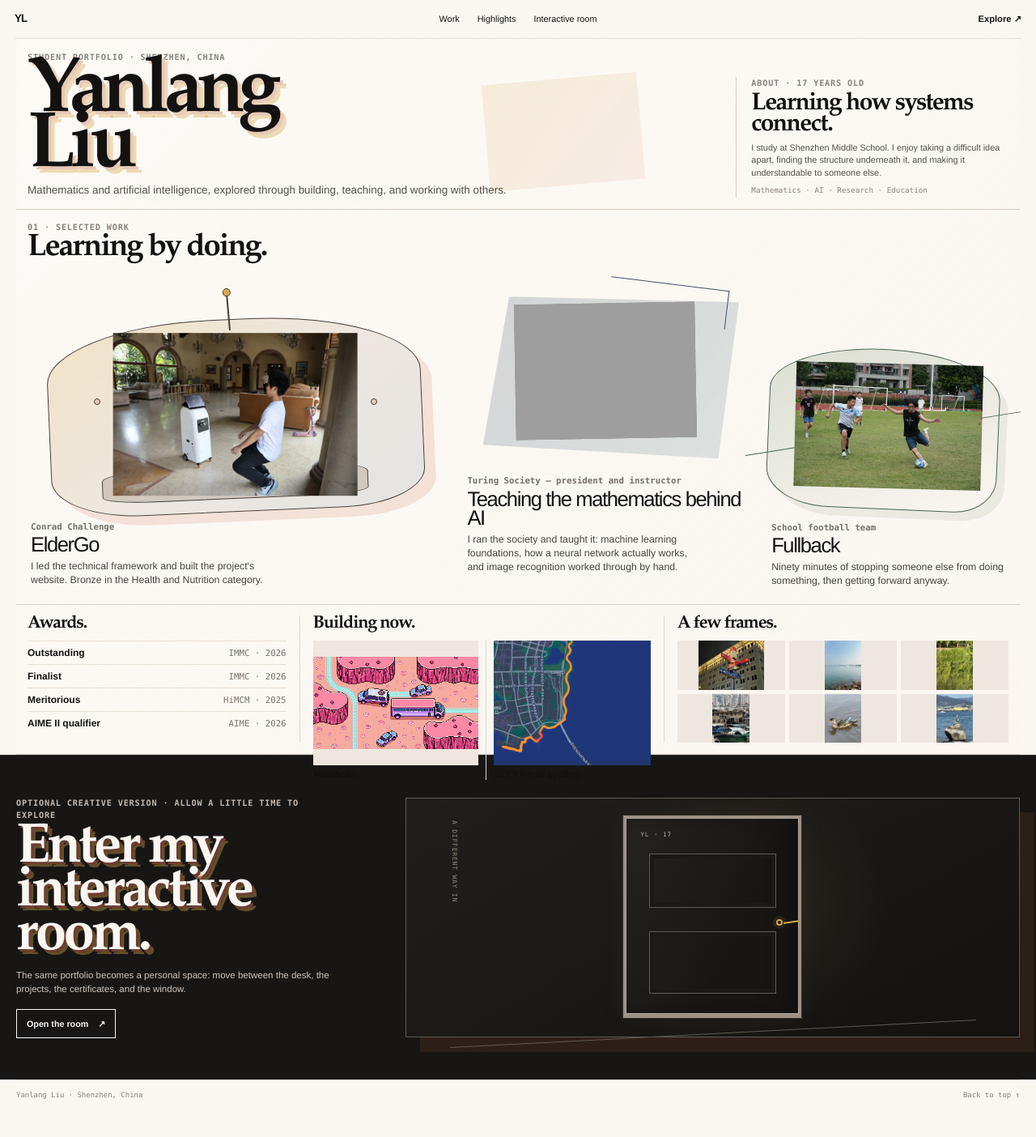
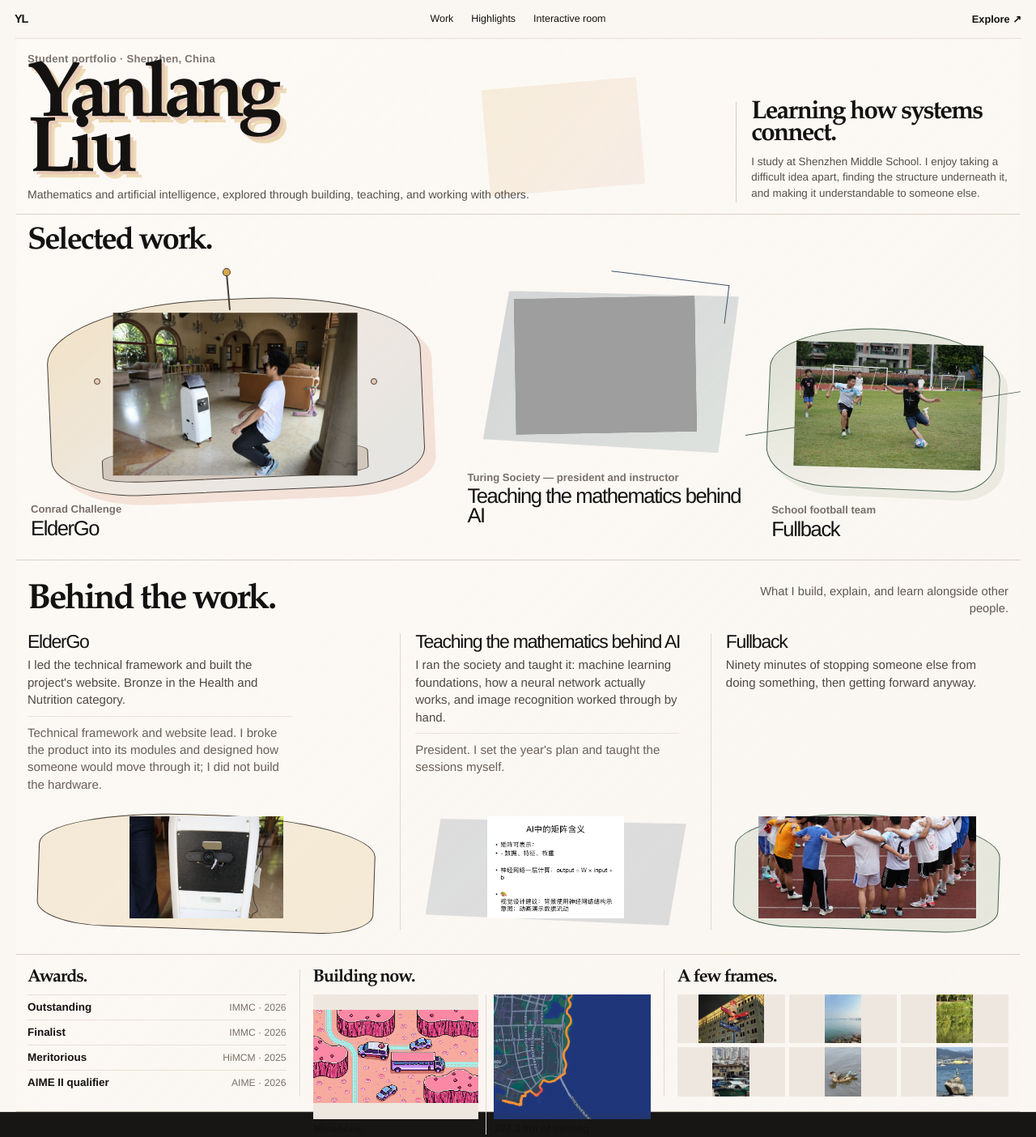
Before and after one commit to Michaelmas12121/PersonalWebsite, an Astro site: page / in a window 1280 px wide. Shown: the top 1404 px of the page at 81% size. Before the commit the page ends 1374 px from the top, so only its background shows below. Built offline with nearby package versions, Linux system fonts and the light colour scheme; Astro itself is replaced by a stand-in of ours; grey boxes are pictures that could not be loaded.

Commit message:
Expand homepage into a two-poster portfolio

```diff
--- a/src/pages/index.astro
+++ b/src/pages/index.astro
@@ -11,7 +11,10 @@ import galleryFour from "../assets/gallery/gallery-12.webp";
 import galleryFive from "../assets/gallery/gallery-15.webp";
 import gallerySix from "../assets/gallery/gallery-20.webp";
 import elderGoTestingDistance from "../content/activities/eldercare-robot/testing-distance.webp";
+import elderGoSensorArray from "../content/activities/eldercare-robot/sensor-array.webp";
 import turingClassroom from "../content/activities/turing-society/classroom-session.jpg";
+import turingMatrices from "../content/activities/turing-society/matrices-in-neural-networks.png";
+import footballHuddle from "../content/activities/football/team-huddle.webp";
 
 const activities = (await getCollection("activities")).sort(
   (left, right) => left.data.order - right.data.order,
@@ -20,6 +23,12 @@ const activities = (await getCollection("activities")).sort(
 const featuredImages = new Map([
   ["eldercare-robot", { src: elderGoTestingDistance, alt: "The ElderGo prototype being tested at walking distance" }],
   ["turing-society", { src: turingClassroom, alt: "A Turing Society mathematics lesson at the classroom board" }],
+]);
+
+const detailImages = new Map([
+  ["eldercare-robot", { src: elderGoSensorArray, alt: "The ElderGo prototype's front sensor array" }],
+  ["turing-society", { src: turingMatrices, alt: "A Turing Society lesson slide explaining matrices in neural networks" }],
+  ["football", { src: footballHuddle, alt: "The school football team linking arms before play" }],
 ]);
 
 const achievements = [
@@ -57,23 +66,20 @@ const gallery = [galleryOne, galleryTwo, galleryThree, galleryFour, galleryFive,
       <div class="poster page-width">
       <section class="hero" aria-labelledby="hero-title">
         <div class="hero-main">
-          <p class="eyebrow">Student portfolio · Shenzhen, China</p>
+          <p class="hero-location">Student portfolio · Shenzhen, China</p>
           <h1 id="hero-title">Yanlang<br />Liu</h1>
           <p class="hero-statement">Mathematics and artificial intelligence, explored through building, teaching, and working with others.</p>
         </div>
         <div class="about-card">
-          <p class="eyebrow">About · 17 years old</p>
           <h2>Learning how systems connect.</h2>
           <p>I study at Shenzhen Middle School. I enjoy taking a difficult idea apart, finding the structure underneath it, and making it understandable to someone else.</p>
-          <p class="about-meta">Mathematics · AI · Research · Education</p>
         </div>
       </section>
 
       <section class="work" id="work" aria-labelledby="work-title">
         <div class="section-heading">
           <div>
-            <p class="eyebrow">01 · Selected work</p>
-            <h2 id="work-title">Learning by doing.</h2>
+            <h2 id="work-title">Selected work.</h2>
           </div>
         </div>
 
@@ -108,8 +114,42 @@ const gallery = [galleryOne, galleryTwo, galleryThree, galleryFour, galleryFive,
                   <div class="work-copy">
                     <p class="work-context">{activity.data.context}</p>
                     <h3>{compactTitle}</h3>
-                    <p class="work-summary">{activity.data.summary}</p>
                   </div>
+                </article>
+              );
+            })
+          }
+        </div>
+      </section>
+
+      <section class="field-notes" aria-labelledby="field-notes-title">
+        <div class="field-notes-heading">
+          <h2 id="field-notes-title">Behind the work.</h2>
+          <p>What I build, explain, and learn alongside other people.</p>
+        </div>
+        <div class="field-notes-grid">
+          {
+            activities.map((activity) => {
+              const detailImage = detailImages.get(activity.id);
+              const compactTitle = activity.data.title.split(" — ")[0];
+              return (
+                <article class={`field-note field-note--${activity.id}`}>
+                  <div class="field-note-copy">
+                    <h3>{compactTitle}</h3>
+                    <p>{activity.data.summary}</p>
+                    {activity.data.role && <p class="field-note-role">{activity.data.role}</p>}
+                  </div>
+                  {detailImage && (
+                    <div class="field-note-visual">
+                      <Image
+                        src={detailImage.src}
+                        alt={detailImage.alt}
+                        widths={[300, 480, 640]}
+                        sizes="(max-width: 680px) 88vw, (max-width: 900px) 45vw, 28vw"
+                        loading="lazy"
+                      />
+                    </div>
+                  )}
                 </article>
               );
             })
@@ -158,17 +198,15 @@ const gallery = [galleryOne, galleryTwo, galleryThree, galleryFour, galleryFive,
       <section class="room-invitation" id="room" aria-labelledby="room-title">
         <a class="room-entry page-width" href="/interactive">
           <div class="room-copy">
-            <p class="eyebrow">Optional creative version · Allow a little time to explore</p>
+            <p class="room-kicker">Optional creative version · Allow a little time to explore</p>
             <h2 id="room-title">Enter my<br />interactive room.</h2>
             <p>The same portfolio becomes a personal space: move between the desk, the projects, the certificates, and the window.</p>
             <span class="room-button">Open the room <span aria-hidden="true">↗</span></span>
           </div>
           <div class="door-scene" aria-hidden="true">
-            <span class="door-label">A different way in</span>
             <div class="door-frame">
               <div class="door-opening"><span>Explore</span></div>
               <div class="door-panel">
-                <span class="door-number">YL · 17</span>
                 <i class="door-inset door-inset-top"></i>
                 <i class="door-inset door-inset-bottom"></i>
                 <i class="door-handle"></i>
@@ -208,12 +246,11 @@ const gallery = [galleryOne, galleryTwo, galleryThree, galleryFour, galleryFive,
   .page-width { width: min(1280px, calc(100% - 40px)); margin: 0 auto; }
   .poster { background: linear-gradient(135deg, rgb(255 253 250 / 52%), rgb(250 246 241 / 18%)); }
   .site-header { position: sticky; z-index: 10; top: 0; display: grid; grid-template-columns: 1fr auto 1fr; align-items: center; width: min(1300px, calc(100% - 36px)); min-height: 48px; margin: 0 auto; border-bottom: 1px solid #e8e0d6; background: color-mix(in srgb, #faf6f1 94%, transparent); backdrop-filter: blur(14px); }
-  .wordmark { width: max-content; font-size: .84rem; font-weight: 800; letter-spacing: -.07em; }
-  nav { display: flex; gap: 22px; font-size: .68rem; }
+  .wordmark { width: max-content; font-size: .9rem; font-weight: 800; letter-spacing: -.07em; }
+  nav { display: flex; gap: 22px; font-size: .78rem; }
   nav a, .room-link, .site-footer a { transition: color 180ms ease; }
   nav a:hover, .room-link:hover, .site-footer a:hover { color: #c8552f; }
-  .room-link { justify-self: end; font-size: .7rem; font-weight: 700; }
-  .eyebrow { margin: 0; color: #8a817a; font-family: var(--meta-font); font-size: .64rem; font-weight: 700; letter-spacing: .08em; line-height: 1.4; text-transform: uppercase; }
+  .room-link { justify-self: end; font-size: .8rem; font-weight: 700; }
   h1, h2, h3, p { margin-top: 0; }
   h1, h2, h3 { letter-spacing: -.055em; }
   h1, h2 { font-family: var(--display-font); }
@@ -223,11 +260,11 @@ const gallery = [galleryOne, galleryTwo, galleryThree, galleryFour, galleryFive,
   .hero { display: grid; grid-template-columns: minmax(0, 1.42fr) minmax(280px, .58fr); gap: clamp(26px, 4vw, 58px); align-items: end; min-height: 26svh; padding: 15px 14px 14px; }
   .hero-main { position: relative; }
   .hero-main::after { position: absolute; z-index: -1; right: 8%; bottom: 8%; width: clamp(130px, 15vw, 210px); aspect-ratio: 1.45; content: ""; background: linear-gradient(135deg, rgb(213 168 74 / 28%), rgb(200 85 47 / 12%)); transform: rotate(-5deg); }
-  .hero-statement { max-width: 620px; margin: 0; color: #554f49; font-size: clamp(.76rem, 1.05vw, .92rem); line-height: 1.38; }
+  .hero-location { margin: 0; color: #7c746d; font-size: .82rem; font-weight: 700; letter-spacing: .02em; }
+  .hero-statement { max-width: 620px; margin: 0; color: #554f49; font-size: clamp(.88rem, 1.1vw, 1rem); line-height: 1.38; }
   .about-card { padding: 0 0 2px 18px; border-left: 1px solid #d8cec3; }
-  .about-card h2 { max-width: 450px; margin: 6px 0 7px; font-size: clamp(1.55rem, 2.35vw, 2.25rem); }
-  .about-card > p:not(.eyebrow, .about-meta) { max-width: 500px; margin-bottom: 7px; color: #554f49; font-size: .68rem; line-height: 1.42; }
-  .about-meta { margin-bottom: 0; color: #8a817a; font-family: var(--meta-font); font-size: .58rem; }
+  .about-card h2 { max-width: 450px; margin: 0 0 9px; font-size: clamp(1.7rem, 2.45vw, 2.35rem); }
+  .about-card > p { max-width: 500px; margin-bottom: 0; color: #554f49; font-size: .84rem; line-height: 1.45; }
   .work { padding: 14px 14px 15px; border-top: 1px solid #d9cfc4; }
   .section-heading { display: flex; align-items: end; justify-content: space-between; gap: 24px; }
   .section-heading h2 { margin-top: 3px; font-size: clamp(1.8rem, 3vw, 2.7rem); }
@@ -252,11 +289,28 @@ const gallery = [galleryOne, galleryTwo, galleryThree, galleryFour, galleryFive,
   .work-card--football .work-visual::before { position: absolute; z-index: -2; inset: 7% 4% 3% 0; content: ""; border: 1.5px solid #46624d; border-radius: 50% 52% 19% 28% / 27% 30% 22% 24%; background: linear-gradient(155deg, rgb(126 149 111 / 26%), rgb(250 246 241 / 72%)); box-shadow: 10px 10px 0 rgb(126 149 111 / 13%); transform: rotate(2.5deg); transition: transform 320ms cubic-bezier(.2, .65, .2, 1); }
   .work-card--football .work-visual::after { position: absolute; z-index: -1; top: 54%; right: -6%; left: -10%; height: 1px; content: ""; background: #46624d; transform: rotate(-9deg); }
   .work-card--football :global(.work-image) { width: 82%; height: 70%; transform: translate(-50%, -50%) rotate(1.5deg); }
-  .work-copy { position: relative; z-index: 3; padding: 9px 4px 0; }
+  .work-copy { position: relative; z-index: 3; padding: 10px 4px 0; }
   .work-copy h3 { margin: 3px 0 6px; font-size: clamp(1.35rem, 2vw, 2.25rem); line-height: .92; }
-  .work-context { margin: 0; color: #776f68; font-family: var(--meta-font); font-size: .67rem; font-weight: 700; line-height: 1.35; }
-  .work-summary { max-width: 42ch; margin: 0; color: #49433f; font-size: .77rem; line-height: 1.4; }
-  .highlights { display: grid; grid-template-columns: .85fr 1.14fr 1.08fr; gap: 0; min-height: 21svh; padding: 13px 14px 14px; border-top: 1px solid #d9cfc4; border-bottom: 1px solid #d9cfc4; }
+  .work-context { margin: 0; color: #776f68; font-size: .82rem; font-weight: 700; line-height: 1.35; }
+  .field-notes { padding: 28px 14px 30px; border-top: 1px solid #d9cfc4; }
+  .field-notes-heading { display: flex; align-items: end; justify-content: space-between; gap: 28px; }
+  .field-notes-heading h2 { font-size: clamp(2rem, 3.4vw, 3rem); }
+  .field-notes-heading p { max-width: 340px; margin: 0; color: #5f5751; font-size: .92rem; line-height: 1.4; text-align: right; }
+  .field-notes-grid { display: grid; grid-template-columns: 1.2fr 1fr .96fr; gap: 0; margin-top: 20px; }
+  .field-note { display: grid; grid-template-rows: auto 154px; min-width: 0; min-height: 290px; gap: 15px; padding: 0 18px; }
+  .field-note:first-child { padding-left: 0; }
+  .field-note:last-child { padding-right: 0; }
+  .field-note + .field-note { border-left: 1px solid #e1d8ce; }
+  .field-note-copy h3 { margin: 0 0 7px; font-size: clamp(1.3rem, 1.8vw, 1.85rem); line-height: .95; }
+  .field-note-copy p { max-width: 39ch; margin: 0; color: #4f4842; font-size: .94rem; line-height: 1.42; }
+  .field-note-copy .field-note-role { margin-top: 9px; padding-top: 9px; border-top: 1px solid #e8e0d6; color: #695f57; }
+  .field-note-visual { position: relative; display: grid; min-height: 0; place-items: center; isolation: isolate; }
+  .field-note-visual::before { position: absolute; z-index: -1; inset: 8% 3% 0; content: ""; background: rgb(213 168 74 / 16%); transform: rotate(-2deg); }
+  .field-note-visual :global(img) { position: absolute; inset: 9% 6%; display: block; width: 88% !important; height: 82% !important; max-width: none; object-fit: contain; }
+  .field-note--eldercare-robot .field-note-visual::before { border: 1px solid #463e38; border-radius: 45% 48% 16% 20% / 30% 32% 18% 20%; background: rgb(213 168 74 / 17%); transform: rotate(2deg); }
+  .field-note--turing-society .field-note-visual::before { background: rgb(63 82 107 / 16%); clip-path: polygon(7% 0, 100% 12%, 92% 100%, 0 83%); transform: rotate(-2deg); }
+  .field-note--football .field-note-visual::before { border: 1px solid #46624d; border-radius: 48% 52% 20% 22% / 32% 34% 20% 20%; background: rgb(126 149 111 / 16%); transform: rotate(2deg); }
+  .highlights { display: grid; grid-template-columns: .85fr 1.14fr 1.08fr; gap: 0; min-height: 23svh; padding: 18px 14px; border-top: 1px solid #d9cfc4; border-bottom: 1px solid #d9cfc4; }
   .achievement-panel, .current-panel, .gallery-panel { min-width: 0; padding: 0 16px; }
   .current-panel, .gallery-panel { border-left: 1px solid #e1d8ce; }
   .achievement-panel { padding-left: 0; }
@@ -264,38 +318,36 @@ const gallery = [galleryOne, galleryTwo, galleryThree, galleryFour, galleryFive,
   .achievement-panel h2, .panel-title h2 { margin: 0 0 10px; font-size: clamp(1.25rem, 1.7vw, 1.7rem); line-height: .95; }
   .achievement-list { padding: 0; margin: 0; list-style: none; }
   .achievement-list li { display: grid; grid-template-columns: minmax(0, 1fr) auto; gap: 9px; align-items: baseline; padding: 5px 0; border-top: 1px solid #e8e0d6; }
-  .achievement-list strong { font-size: .75rem; }
-  .achievement-list span { color: #7a7169; font-family: var(--meta-font); font-size: .67rem; }
+  .achievement-list strong { font-size: .84rem; }
+  .achievement-list span { color: #7a7169; font-size: .76rem; }
   .panel-title { margin-bottom: 10px; }
   .current-grid { display: grid; grid-template-columns: 1fr 1fr; gap: 9px; height: 126px; }
   .current-grid article { display: grid; grid-template-rows: minmax(0, 1fr) auto; min-width: 0; }
   .current-grid article + article { border-left: 1px solid #e1d8ce; padding-left: 9px; }
   .current-grid :global(img) { display: block; width: 100%; height: 100%; min-height: 0; background: #eee7df; object-fit: contain; transition: filter 220ms ease, transform 300ms ease; }
-  .current-grid strong { padding: 5px 1px 0; font-size: .72rem; line-height: 1.15; }
+  .current-grid strong { padding: 5px 1px 0; font-size: .8rem; line-height: 1.15; }
   .photo-grid { display: grid; grid-template-columns: repeat(3, minmax(0, 1fr)); grid-template-rows: repeat(2, minmax(0, 1fr)); gap: 5px; height: 126px; }
   .photo-grid :global(img) { display: block; width: 100%; height: 100%; min-height: 0; background: #eee7df; object-fit: contain; transition: filter 200ms ease, transform 300ms ease; }
   .room-invitation { min-height: 50svh; border-top: 1px solid #342f2b; background: #171615; color: #faf6f1; overflow: hidden; }
   .room-entry { display: grid; grid-template-columns: minmax(270px, .68fr) minmax(420px, 1.32fr); gap: clamp(34px, 7vw, 100px); align-items: center; min-height: 50svh; padding-top: 24px; padding-bottom: 24px; color: inherit; }
   .room-entry:focus-visible { outline: 2px solid #d5a84a; outline-offset: -2px; }
-  .room-copy .eyebrow { color: #c3b8ae; }
+  .room-kicker { margin: 0; color: #c3b8ae; font-size: .78rem; font-weight: 700; line-height: 1.35; }
   .room-copy h2 { margin: 9px 0 12px; font-size: clamp(2.8rem, 5.4vw, 5.5rem); line-height: .78; text-shadow: .04em .04em 0 #6d3e30, .08em .08em 0 rgb(213 168 74 / 40%); }
-  .room-copy > p:not(.eyebrow) { max-width: 440px; margin-bottom: 16px; color: #cfc5bb; font-size: .72rem; line-height: 1.48; }
-  .room-button { display: inline-flex; gap: 12px; align-items: center; padding: 9px 12px; border: 1px solid #faf6f1; font-size: .67rem; font-weight: 700; transition: background 180ms ease, color 180ms ease; }
+  .room-copy > p:not(.room-kicker) { max-width: 440px; margin-bottom: 16px; color: #cfc5bb; font-size: .84rem; line-height: 1.48; }
+  .room-button { display: inline-flex; gap: 12px; align-items: center; padding: 9px 12px; border: 1px solid #faf6f1; font-size: .78rem; font-weight: 700; transition: background 180ms ease, color 180ms ease; }
   .door-scene { position: relative; height: min(37svh, 350px); border: 1px solid #5f5953; background: radial-gradient(circle at 58% 45%, rgb(213 168 74 / 9%), transparent 33%), linear-gradient(150deg, #211f1d, #131211); box-shadow: 18px 18px 0 rgb(200 85 47 / 13%); perspective: 1000px; transition: border-color 240ms ease, transform 340ms cubic-bezier(.2, .65, .2, 1); }
-  .door-label { position: absolute; top: 9%; left: 7%; color: #918980; font-family: var(--meta-font); font-size: .5rem; letter-spacing: .1em; text-transform: uppercase; writing-mode: vertical-rl; }
   .door-frame { position: absolute; top: 7%; bottom: 8%; left: 50%; width: min(36%, 220px); border: 3px solid #9c9186; border-bottom-width: 5px; box-shadow: 0 0 0 1px #302d2a, 0 0 34px rgb(213 168 74 / 6%); transform: translateX(-50%); perspective: 900px; }
   .door-opening { position: absolute; inset: 0; display: grid; place-items: center; background: linear-gradient(145deg, #d5a84a 0%, #b97865 36%, #3f526b 100%); overflow: hidden; }
   .door-opening::before { position: absolute; inset: 0; content: ""; background: linear-gradient(115deg, transparent 18%, rgb(250 246 241 / 28%) 49%, transparent 68%); transform: translateX(-80%); transition: transform 650ms ease; }
   .door-opening span { color: rgb(250 246 241 / 88%); font-family: var(--display-font); font-size: clamp(1.25rem, 2vw, 2rem); letter-spacing: -.04em; text-shadow: 0 2px 14px rgb(23 22 21 / 38%); }
   .door-panel { position: absolute; inset: 0; border: 1px solid #aea298; background: linear-gradient(115deg, #262320, #171615 65%); box-shadow: inset -14px 0 28px rgb(0 0 0 / 26%); transform: rotateY(0deg); transform-origin: left center; transform-style: preserve-3d; transition: transform 620ms cubic-bezier(.2, .72, .2, 1), box-shadow 400ms ease; }
-  .door-number { position: absolute; top: 6%; left: 8%; color: #b7ada4; font-family: var(--meta-font); font-size: .48rem; letter-spacing: .12em; }
   .door-inset { position: absolute; right: 13%; left: 13%; display: block; border: 1px solid #5f5953; box-shadow: inset 0 0 0 5px #1b1917; }
   .door-inset-top { top: 18%; height: 28%; }
   .door-inset-bottom { bottom: 10%; height: 32%; }
   .door-handle { position: absolute; top: 52%; right: 9%; width: 8px; aspect-ratio: 1; border: 2px solid #d5a84a; border-radius: 50%; box-shadow: 0 0 0 4px rgb(213 168 74 / 10%); }
   .door-handle::after { position: absolute; top: 2px; left: 7px; width: 19px; height: 2px; content: ""; background: #d5a84a; transform: rotate(-8deg); transform-origin: left; }
   .door-floor-line { position: absolute; right: 7%; bottom: 7%; left: 7%; height: 1px; background: #5f5953; transform: rotate(-3deg); transform-origin: right; }
-  .site-footer { display: flex; justify-content: space-between; gap: 24px; padding: 12px 0 14px; border-top: 1px solid #e8e0d6; color: #8a817a; font-family: var(--meta-font); font-size: .56rem; }
+  .site-footer { display: flex; justify-content: space-between; gap: 24px; padding: 12px 0 14px; border-top: 1px solid #e8e0d6; color: #8a817a; font-size: .8rem; }
   .site-footer p { margin-bottom: 0; }
   @media (hover: hover) and (pointer: fine) {
     nav a { position: relative; }
@@ -319,6 +371,10 @@ const gallery = [galleryOne, galleryTwo, galleryThree, galleryFour, galleryFive,
     .hero { grid-template-columns: 1.1fr .9fr; min-height: auto; padding: 30px 0; }
     .work-grid { grid-template-columns: 1fr 1fr; gap: 22px; }
     .work-card--eldercare-robot { grid-column: 1 / -1; grid-template-rows: 320px auto; }
+    .field-notes-grid { grid-template-columns: 1fr 1fr; }
+    .field-note { min-height: 276px; }
+    .field-note--football { grid-column: 1 / -1; grid-template-columns: 1fr 1fr; grid-template-rows: 1fr; align-items: stretch; padding: 18px 0 0; border-top: 1px solid #e1d8ce; border-left: 0; }
+    .field-note--football .field-note-visual { min-height: 154px; }
     .highlights { grid-template-columns: 1fr 1fr; min-height: auto; }
     .gallery-panel { grid-column: 1 / -1; padding-top: 10px; padding-left: 0; border-top: 1px solid #e1d8ce; border-left: 0; }
     .photo-grid { height: 170px; grid-template-columns: repeat(6, 1fr); grid-template-rows: 1fr; }
@@ -338,7 +394,17 @@ const gallery = [galleryOne, galleryTwo, galleryThree, galleryFour, galleryFive,
     .work-card--eldercare-robot { grid-template-rows: 275px auto; }
     .work-card + .work-card { border-top: 1px solid #e1d8ce; padding-top: 16px; }
     .work-copy h3 { font-size: clamp(1.6rem, 8vw, 2.2rem); }
-    .work-summary { max-width: 48ch; font-size: .82rem; }
+    .field-notes { padding: 20px 8px 22px; }
+    .field-notes-heading { display: block; }
+    .field-notes-heading h2 { margin-bottom: 9px; }
+    .field-notes-heading p { max-width: 38ch; text-align: left; font-size: .94rem; }
+    .field-notes-grid { grid-template-columns: 1fr; margin-top: 16px; }
+    .field-note, .field-note--football { grid-column: auto; grid-template-columns: 1fr; grid-template-rows: auto 172px; min-height: 0; gap: 14px; padding: 18px 0; border-left: 0; }
+    .field-note:first-child { padding-top: 0; }
+    .field-note + .field-note { border-top: 1px solid #e1d8ce; }
+    .field-note-copy h3 { font-size: 1.65rem; }
+    .field-note-copy p { max-width: 43ch; font-size: .96rem; }
+    .field-note--football .field-note-visual { min-height: 0; }
     .highlights { grid-template-columns: 1fr; padding: 10px 8px; }
     .achievement-panel, .current-panel, .gallery-panel { padding: 8px 0; }
     .current-panel, .gallery-panel { border-top: 1px solid #e1d8ce; border-left: 0; }
```
